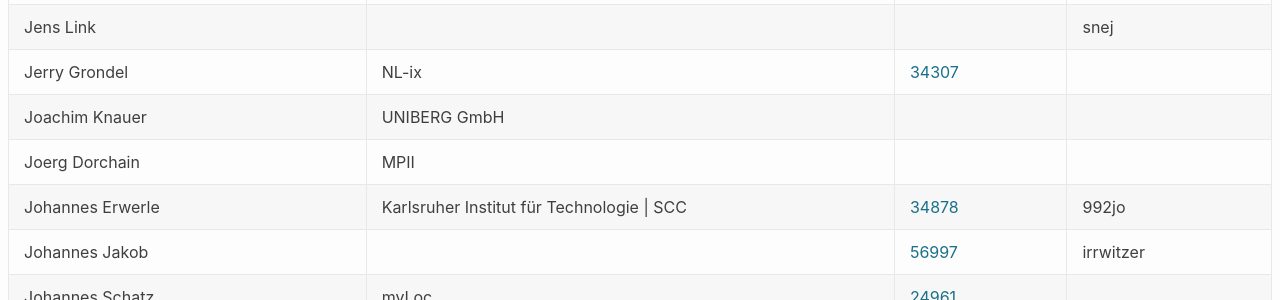
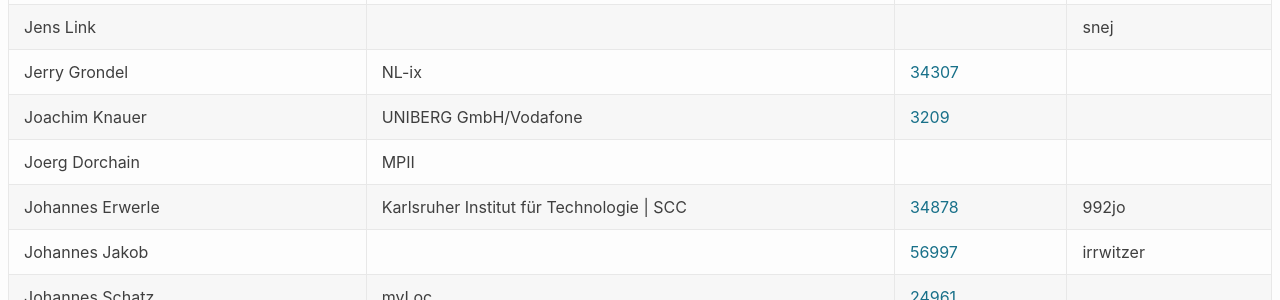
Before and after one commit to denog/pretix-attendeelist, a Jekyll site: the page built from denog14/index.md, in a window 1280 px wide and 900 px high, scrolled down 4834 px. Shown: the part 153-453 px from the top of the window. Built offline with Jekyll 4.4.1, drawn with Linux system fonts in a browser that asks for light colours; some of the changed text lies outside the part shown.

Commit message:
Latest data: Fri Oct 28 05:51:03 UTC 2022

```diff
--- a/_data/attendees_denog14_onsite.json
+++ b/_data/attendees_denog14_onsite.json
@@ -655,9 +655,9 @@
   },
   {
     "name": "Joachim Knauer",
-    "company": "UNIBERG GmbH",
-    "irc": null,
-    "asn": null
+    "company": "UNIBERG GmbH/Vodafone",
+    "irc": null,
+    "asn": "3209"
   },
   {
     "name": "Joerg Dorchain",
@@ -919,9 +919,9 @@
   },
   {
     "name": "Maximilian Emig",
-    "company": "UNIBERG GmbH",
-    "irc": null,
-    "asn": null
+    "company": "UNIBERG GmbH/Vodafone",
+    "irc": null,
+    "asn": "3209"
   },
   {
     "name": "Maximilian Fischer",
```
